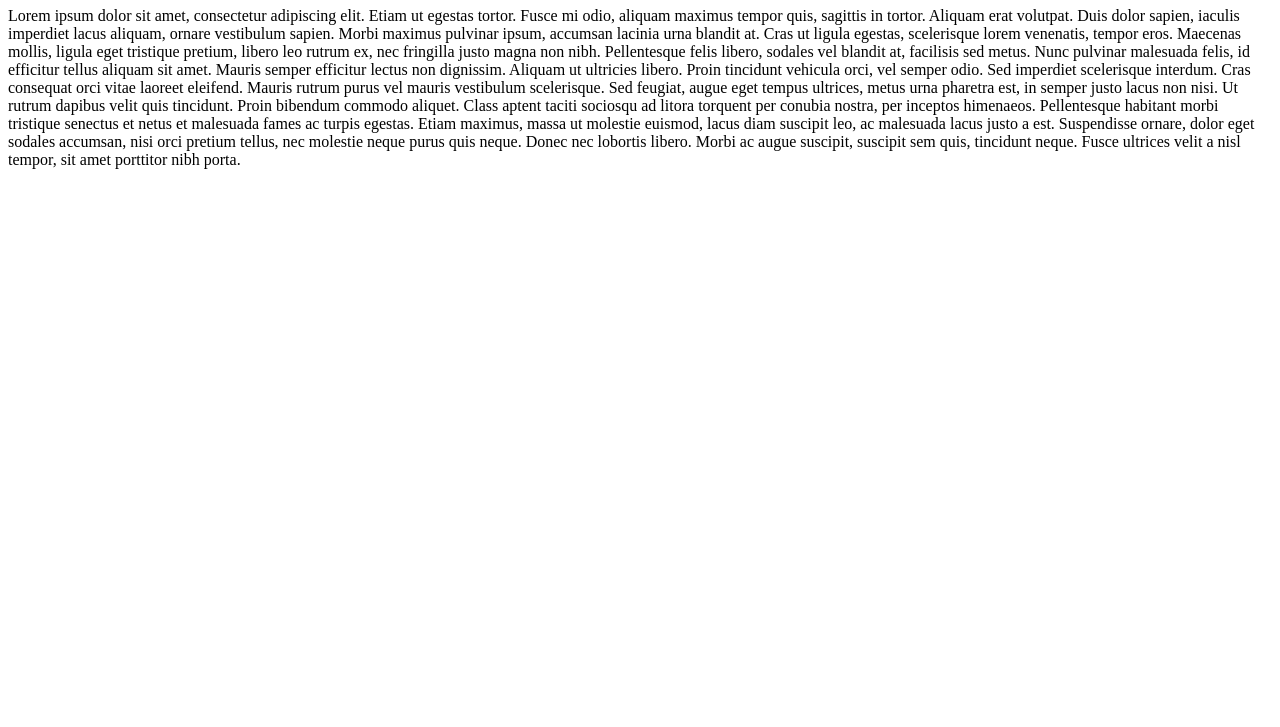
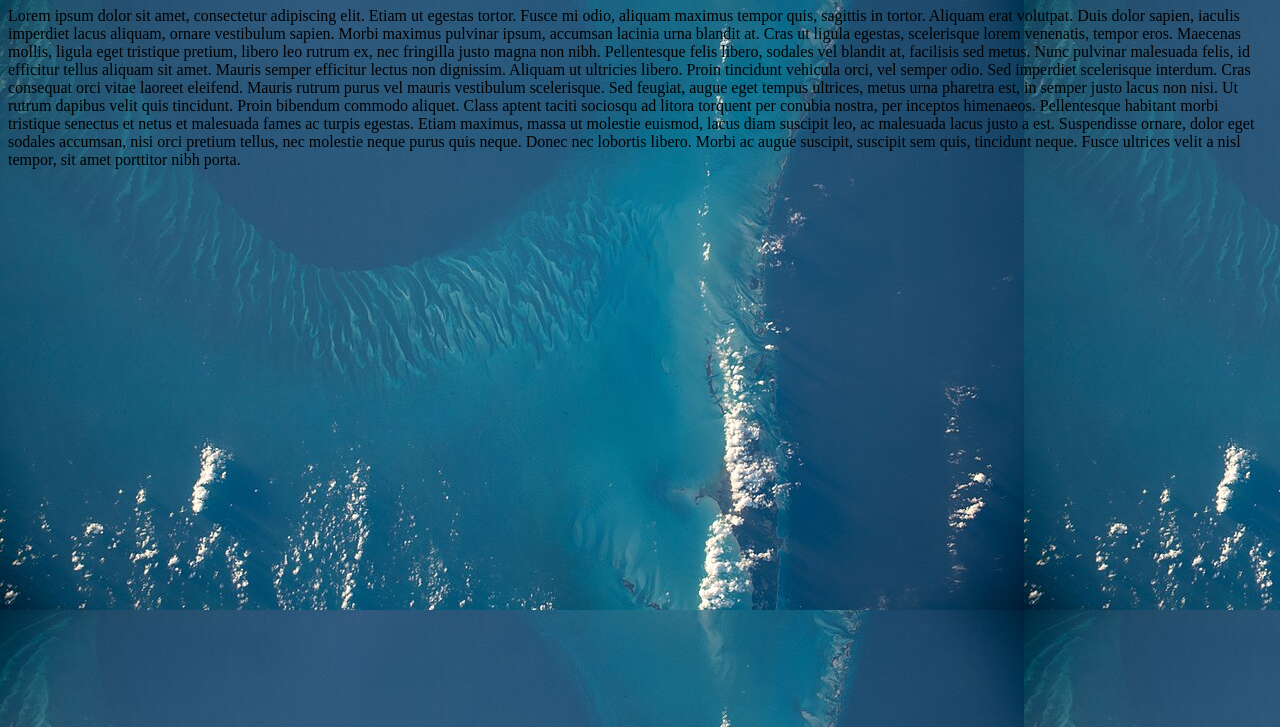
Before and after one commit to teojincheng/waterL, a plain HTML site: page index.html in a window 1280 px wide. Shown: the part 73-800 px from the top of the page. Drawn offline with Linux system fonts and the light colour scheme; the site is published under a folder, as on GitHub Pages, so addresses that start at the root find nothing.

Commit message:
try using relative path inside style.css

```diff
--- a/styles/style.css
+++ b/styles/style.css
@@ -1,3 +1,3 @@
 body{
-background-image: url("/images/waterBody.jpg")
+background-image: url("../images/waterBody.jpg")
 }
```
